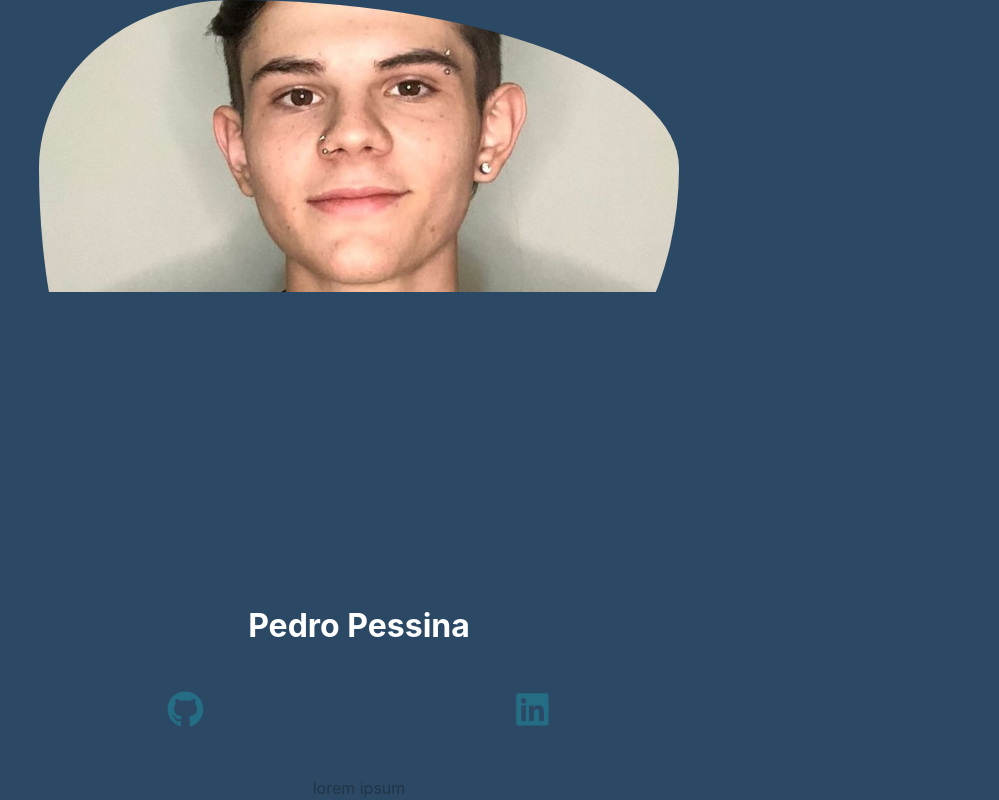
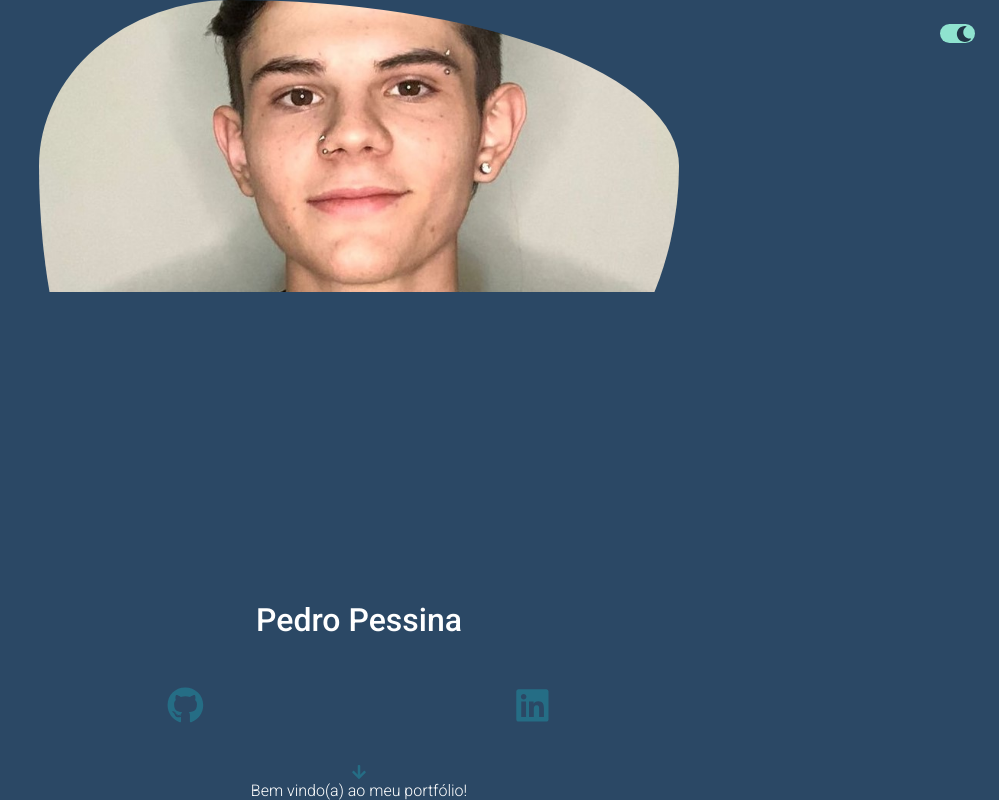
Before and after one commit to Pessinaaa/Portfolio, a React (Vite) app in the folder Portfolio/: page / in a window 1280 px wide. Shown: the whole page, without its empty margins (281-1280 px from the left). Built offline with nearby package versions, Linux system fonts and the light colour scheme.

Commit message:
:lipstick: Home section

```diff
--- a/Portfolio/src/App.css
+++ /dev/null
@@ -1,41 +0,0 @@
-#root {
-  max-width: 1280px;
-  margin: 0 auto;
-  padding: 2rem;
-  text-align: center;
-}
-
-.logo {
-  height: 6em;
-  padding: 1.5em;
-  will-change: filter;
-}
-.logo:hover {
-  filter: drop-shadow(0 0 2em #646cffaa);
-}
-.logo.react:hover {
-  filter: drop-shadow(0 0 2em #61dafbaa);
-}
-
-@keyframes logo-spin {
-  from {
-    transform: rotate(0deg);
-  }
-  to {
-    transform: rotate(360deg);
-  }
-}
-
-@media (prefers-reduced-motion: no-preference) {
-  a:nth-of-type(2) .logo {
-    animation: logo-spin infinite 20s linear;
-  }
-}
-
-.card {
-  padding: 2em;
-}
-
-.read-the-docs {
-  color: #888;
-}
--- a/Portfolio/src/assets/global.css
+++ b/Portfolio/src/assets/global.css
@@ -1,5 +1,7 @@
+@import url("https://fonts.googleapis.com/css2?family=Roboto:wght@100;300;500&display=swap");
 * {
   margin: 0;
   padding: 0;
   box-sizing: border-box;
+  font-family: "Roboto", sans-serif;
 }/*# sourceMappingURL=global.css.map */
--- a/Portfolio/src/assets/global.scss
+++ b/Portfolio/src/assets/global.scss
@@ -1,5 +1,8 @@
+@import url('https://fonts.googleapis.com/css2?family=Roboto:wght@100;300;500&display=swap');
+
 * {
     margin: 0;
     padding: 0;
     box-sizing: border-box;
+    font-family: 'Roboto', sans-serif;
 }
--- a/Portfolio/src/assets/variables.scss
+++ b/Portfolio/src/assets/variables.scss
@@ -1,6 +1,6 @@
 $backgroundColor: #E9DAC1;
-$primaryColor: #9ED2C6;
-$secondaryColor: #54BAB9;
+$primaryColor: #54BAB9;
+$secondaryColor: #9ED2C6;
 $textColor: #000;
 
 $backgroundColorDark: #2B4865;
--- a/Portfolio/src/home/home.css
+++ b/Portfolio/src/home/home.css
@@ -1,7 +1,9 @@
+@import url("https://fonts.googleapis.com/css2?family=Roboto:wght@100;300;500&display=swap");
 * {
   margin: 0;
   padding: 0;
   box-sizing: border-box;
+  font-family: "Roboto", sans-serif;
 }
 
 .home {
@@ -13,6 +15,23 @@
   align-items: center;
   justify-content: center;
   gap: 3rem;
+}
+.home .theme {
+  position: fixed;
+  top: 3vh;
+  right: 3vh;
+  height: 1.2rem;
+  width: 35px;
+  border-radius: 0.6rem;
+  padding: 0 3px;
+  display: flex;
+  justify-content: right;
+  background-color: #8FE3CF;
+}
+.home .theme div {
+  color: #213547;
+  display: flex;
+  align-items: center;
 }
 .home .profile {
   width: 50vw;
@@ -31,6 +50,7 @@
 }
 .home h1 {
   font-size: 2rem;
+  font-weight: 500;
   color: #FFF;
 }
 .home .social {
@@ -41,4 +61,13 @@
 .home .social a {
   font-size: 2.3rem;
   color: #256D85;
+}
+.home p {
+  color: #FFF;
+  font-weight: 300;
+}
+.home .down {
+  position: fixed;
+  bottom: 2vh;
+  color: #256D85;
 }/*# sourceMappingURL=home.css.map */
--- a/Portfolio/src/home/home.jsx
+++ b/Portfolio/src/home/home.jsx
@@ -1,10 +1,15 @@
-import { FaGithub, FaLinkedin } from "react-icons/fa";
+import { FaGithub, FaLinkedin, FaSun, FaMoon, FaArrowDown } from "react-icons/fa";
 import ProfilePic from "../assets/Profile.jpeg"
 import './home.css'
 
 export default function Home() {
   return (
     <div className="home">
+      <div className="theme">
+        <div>
+          <FaMoon />
+        </div>
+      </div>
       <div className="profile">
         <img src={ProfilePic}></img>
       </div>
@@ -13,7 +18,8 @@ export default function Home() {
         <a href="https://github.com/Pessinaaa" target="_blank"><FaGithub /></a>
         <a href="https://www.linkedin.com/in/pedro-pessina/" target="_blank"><FaLinkedin /></a>
       </div>
-      <p>lorem ipsum</p>
+      <p>Bem vindo&#40;a&#41; ao meu portfólio!</p>
+      <div className="down"><FaArrowDown /></div>
     </div>
   )
 }
--- a/Portfolio/src/home/home.scss
+++ b/Portfolio/src/home/home.scss
@@ -10,6 +10,25 @@
     align-items: center;
     justify-content: center;
     gap: 3rem;
+
+    .theme {
+        position: fixed;
+        top: 3vh;
+        right: 3vh;
+        height: 1.2rem;
+        width: 35px;
+        border-radius: 0.6rem;
+        padding: 0 3px;
+        display: flex;
+        justify-content: right;
+        background-color: $secondaryColorDark;
+
+        div {
+            color: #213547;
+            display: flex;
+            align-items: center;
+        }
+    }
 
     .profile {
         width: calc(50vw);
@@ -29,6 +48,7 @@
 
     h1 {
         font-size: 2rem;
+        font-weight: 500;
         color: $textColorDark;
     }
 
@@ -42,4 +62,15 @@
             color: $primaryColorDark;
         }
     }
+
+    p {
+        color: $textColorDark;
+        font-weight: 300;
+    }
+
+    .down {
+        position: fixed;
+        bottom: 2vh;
+        color: $primaryColorDark;
+    }
 }
--- a/Portfolio/src/index.css
+++ /dev/null
@@ -1,70 +0,0 @@
-:root {
-  font-family: Inter, Avenir, Helvetica, Arial, sans-serif;
-  font-size: 16px;
-  line-height: 24px;
-  font-weight: 400;
-
-  color-scheme: light dark;
-  color: rgba(255, 255, 255, 0.87);
-  background-color: #242424;
-
-  font-synthesis: none;
-  text-rendering: optimizeLegibility;
-  -webkit-font-smoothing: antialiased;
-  -moz-osx-font-smoothing: grayscale;
-  -webkit-text-size-adjust: 100%;
-}
-
-a {
-  font-weight: 500;
-  color: #646cff;
-  text-decoration: inherit;
-}
-a:hover {
-  color: #535bf2;
-}
-
-body {
-  margin: 0;
-  display: flex;
-  place-items: center;
-  min-width: 320px;
-  min-height: 100vh;
-}
-
-h1 {
-  font-size: 3.2em;
-  line-height: 1.1;
-}
-
-button {
-  border-radius: 8px;
-  border: 1px solid transparent;
-  padding: 0.6em 1.2em;
-  font-size: 1em;
-  font-weight: 500;
-  font-family: inherit;
-  background-color: #1a1a1a;
-  cursor: pointer;
-  transition: border-color 0.25s;
-}
-button:hover {
-  border-color: #646cff;
-}
-button:focus,
-button:focus-visible {
-  outline: 4px auto -webkit-focus-ring-color;
-}
-
-@media (prefers-color-scheme: light) {
-  :root {
-    color: #213547;
-    background-color: #ffffff;
-  }
-  a:hover {
-    color: #747bff;
-  }
-  button {
-    background-color: #f9f9f9;
-  }
-}
--- a/Portfolio/src/main.jsx
+++ b/Portfolio/src/main.jsx
@@ -1,7 +1,6 @@
 import React from 'react'
 import ReactDOM from 'react-dom/client'
 import Home from './home/home.jsx'
-import './index.css'
 
 ReactDOM.createRoot(document.getElementById('root')).render(
   <React.StrictMode>
```
Also changed, not shown: Portfolio/src/App.jsx (deleted, +0 -34 lines), 2 other files (tests, documents, lock files or other folders).
